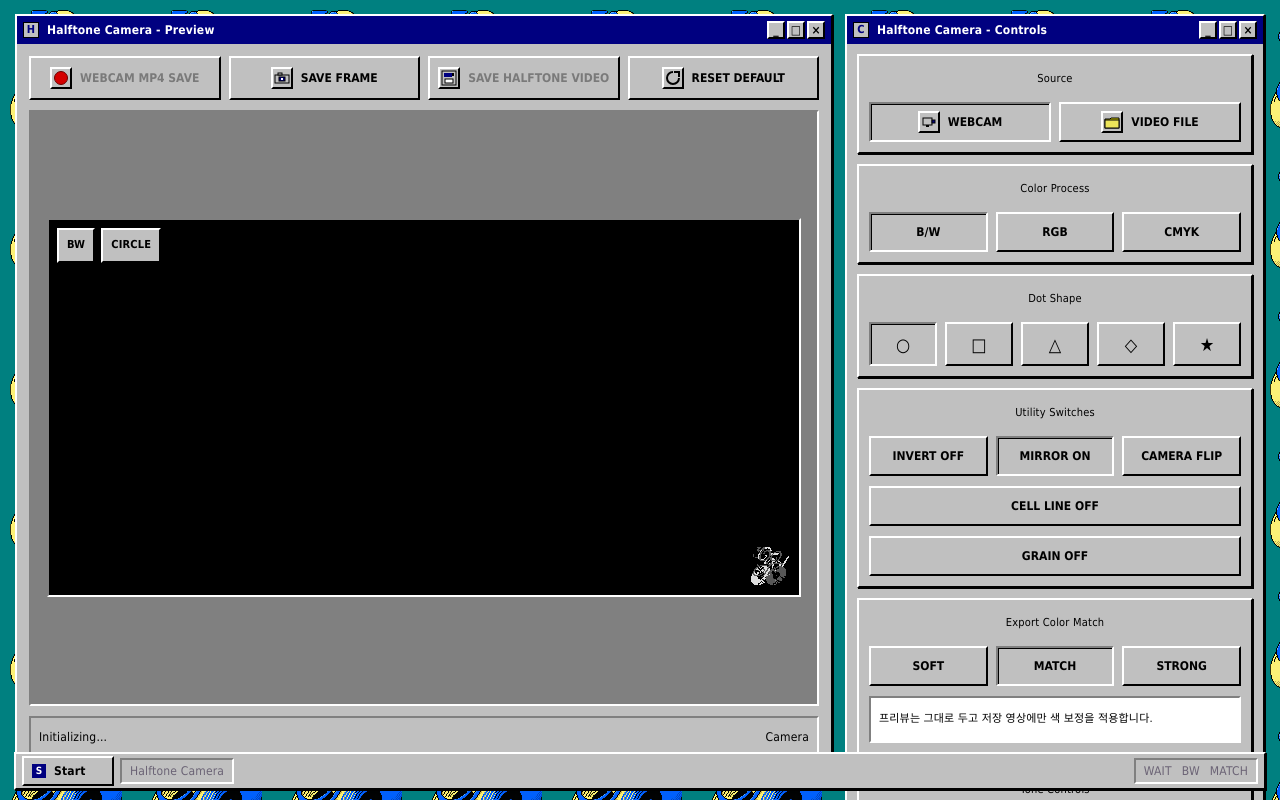
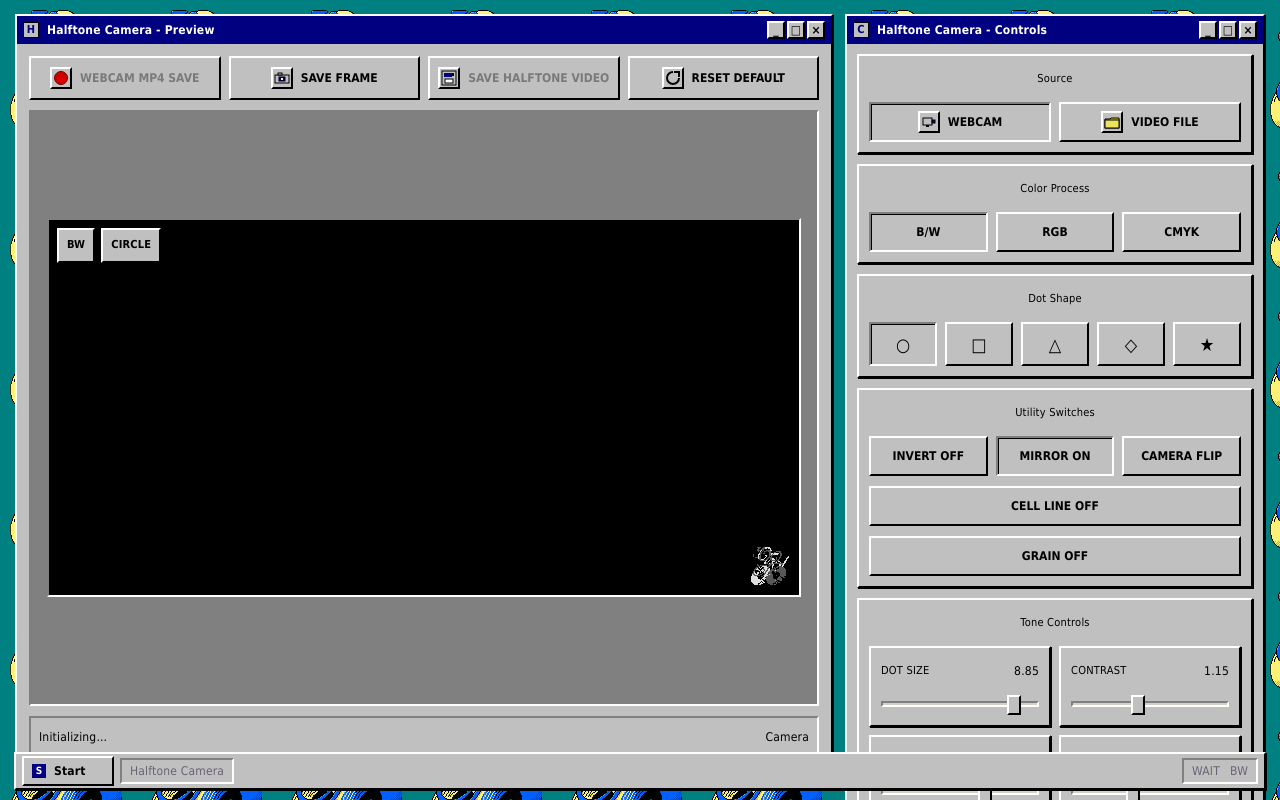
Before and after one commit to 05d-bit/halftonecam, a React (Vite) app: page / in a window 1280 px wide. Shown: the top 800 px of the page. Built offline with nearby package versions, Linux system fonts and the light colour scheme; no server answers.

Commit message:
Update App.jsx

```diff
--- a/src/App.jsx
+++ b/src/App.jsx
@@ -112,52 +112,30 @@ function adjustSaturation(r, g, b, saturation) {
 
 
 
-function applyExportInputBoost(r, g, b, preset = "match") {
-  const presets = {
-    soft: {
-      saturation: 1.85,
-      contrast: 1.35,
-      gamma: 0.82,
-      brightness: 0,
-    },
-    match: {
-      saturation: 2.4,
-      contrast: 1.7,
-      gamma: 0.72,
-      brightness: 0,
-    },
-    aggressive: {
-      saturation: 2.75,
-      contrast: 1.95,
-      gamma: 0.66,
-      brightness: -4,
-    },
-  };
-
-  const selected = presets[preset] || presets.match;
-
-  let rr = r;
-  let gg = g;
-  let bb = b;
-
-  const gray = 0.299 * rr + 0.587 * gg + 0.114 * bb;
-
-  rr = gray + (rr - gray) * selected.saturation;
-  gg = gray + (gg - gray) * selected.saturation;
-  bb = gray + (bb - gray) * selected.saturation;
-
-  rr = (rr - 128) * selected.contrast + 128 + selected.brightness;
-  gg = (gg - 128) * selected.contrast + 128 + selected.brightness;
-  bb = (bb - 128) * selected.contrast + 128 + selected.brightness;
-
-  rr = 255 * Math.pow(clamp(rr, 0, 255) / 255, selected.gamma);
-  gg = 255 * Math.pow(clamp(gg, 0, 255) / 255, selected.gamma);
-  bb = 255 * Math.pow(clamp(bb, 0, 255) / 255, selected.gamma);
+function applyExportInputBoost(r, g, b) {
+  const exportSaturation = 2.4;
+  const exportContrast = 1.7;
+  const exportGamma = 0.72;
+  const exportBrightness = 0;
+
+  const gray = 0.299 * r + 0.587 * g + 0.114 * b;
+
+  r = gray + (r - gray) * exportSaturation;
+  g = gray + (g - gray) * exportSaturation;
+  b = gray + (b - gray) * exportSaturation;
+
+  r = (r - 128) * exportContrast + 128 + exportBrightness;
+  g = (g - 128) * exportContrast + 128 + exportBrightness;
+  b = (b - 128) * exportContrast + 128 + exportBrightness;
+
+  r = 255 * Math.pow(clamp(r, 0, 255) / 255, exportGamma);
+  g = 255 * Math.pow(clamp(g, 0, 255) / 255, exportGamma);
+  b = 255 * Math.pow(clamp(b, 0, 255) / 255, exportGamma);
 
   return {
-    r: clamp(rr, 0, 255),
-    g: clamp(gg, 0, 255),
-    b: clamp(bb, 0, 255),
+    r: clamp(r, 0, 255),
+    g: clamp(g, 0, 255),
+    b: clamp(b, 0, 255),
   };
 }
 
@@ -382,7 +360,6 @@ export default function App() {
   const [shape, setShape] = useState("circle");
   const [saturation, setSaturation] = useState(1.15);
   const [showGrain, setShowGrain] = useState(false);
-  const [exportPreset, setExportPreset] = useState("match");
 
   const [isPreviewRecording, setIsPreviewRecording] = useState(false);
   const [isExporting, setIsExporting] = useState(false);
@@ -600,7 +577,6 @@ export default function App() {
     setShowGridStroke(false);
     setSaturation(1.15);
     setShowGrain(false);
-    setExportPreset("match");
   }
 
   function runPreview() {
@@ -628,7 +604,7 @@ export default function App() {
     rafRef.current = requestAnimationFrame(loop);
   }
 
-  function renderHalftone(video, targetCanvas, { mirror = false, exportMode = false, exportPresetValue = "match" } = {}) {
+  function renderHalftone(video, targetCanvas, { mirror = false, exportMode = false } = {}) {
     const ctx = targetCanvas.getContext("2d", { willReadFrequently: true });
     const offscreen = offscreenRef.current;
     if (!ctx || !offscreen) return;
@@ -704,7 +680,7 @@ export default function App() {
         b = sat.b;
 
         if (exportMode) {
-          const boosted = applyExportInputBoost(r, g, b, exportPresetValue);
+          const boosted = applyExportInputBoost(r, g, b);
           r = boosted.r;
           g = boosted.g;
           b = boosted.b;
@@ -819,7 +795,6 @@ function startPreviewRecording() {
       renderHalftone(video, recordCanvas, {
         mirror: sourceMode === "webcam" && mirrorWebcam,
         exportMode: true,
-        exportPresetValue: exportPreset,
       });
     }
 
@@ -948,7 +923,6 @@ function startPreviewRecording() {
           renderHalftone(exportVideo, exportCanvas, {
             mirror: false,
             exportMode: true,
-            exportPresetValue: exportPreset,
           });
 
           const duration = exportVideo.duration || 1;
@@ -1609,55 +1583,6 @@ function startPreviewRecording() {
             </div>
 
             <div style={groupBox}>
-              <div style={sectionLabel}>Export Color Match</div>
-
-              <div
-                style={{
-                  display: "grid",
-                  gridTemplateColumns: "repeat(3, minmax(0, 1fr))",
-                  gap: "8px",
-                }}
-              >
-                <button
-                  onClick={() => setExportPreset("soft")}
-                  style={btn(exportPreset === "soft")}
-                >
-                  SOFT
-                </button>
-
-                <button
-                  onClick={() => setExportPreset("match")}
-                  style={btn(exportPreset === "match")}
-                >
-                  MATCH
-                </button>
-
-                <button
-                  onClick={() => setExportPreset("aggressive")}
-                  style={btn(exportPreset === "aggressive")}
-                >
-                  STRONG
-                </button>
-              </div>
-
-              <div
-                style={{
-                  ...insetStyle,
-                  background: "#fff",
-                  minHeight: "34px",
-                  padding: "8px",
-                  fontSize: "11px",
-                  color: ui.text,
-                  display: "flex",
-                  alignItems: "center",
-                }}
-              >
-                프리뷰는 그대로 두고 저장 영상에만 색 보정을 적용합니다.
-              </div>
-            </div>
-
-
-            <div style={groupBox}>
               <div style={sectionLabel}>Tone Controls</div>
 
               <div
@@ -1893,7 +1818,6 @@ function startPreviewRecording() {
         >
           <span>{ready ? "READY" : "WAIT"}</span>
           <span>{String(colorMode).toUpperCase()}</span>
-          <span>{String(exportPreset).toUpperCase()}</span>
         </div>
       </div>
 
```
